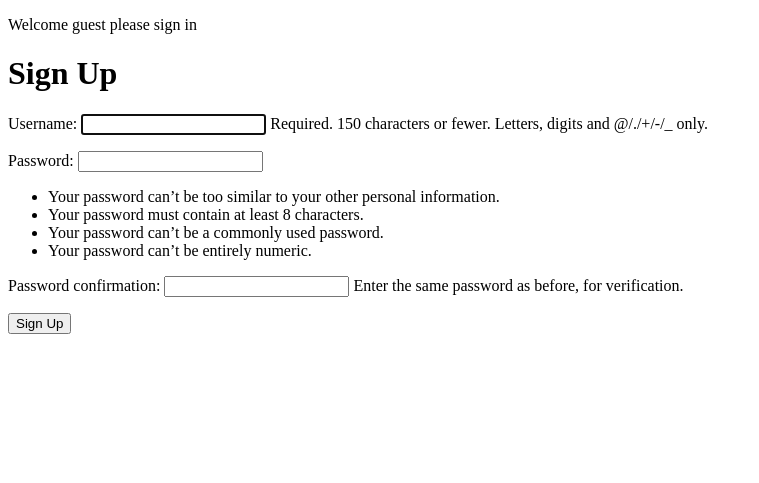
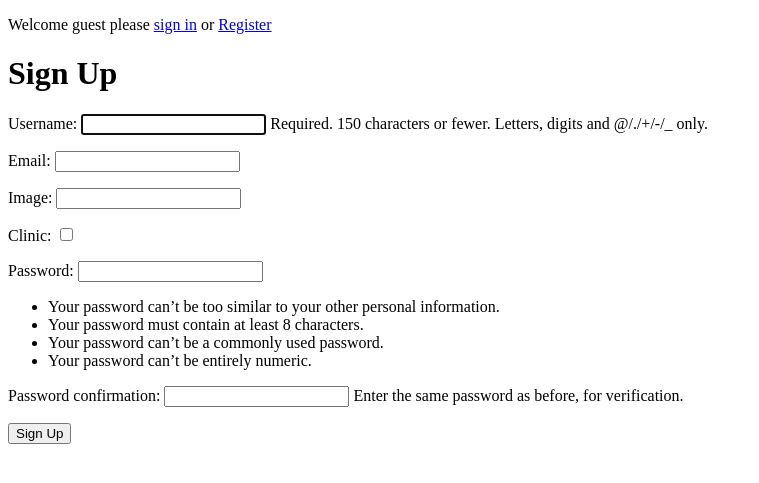
Before and after one commit to masooma99/Animal-Care-Center-, a Django app: page /auth/sign-up in a window 1280 px wide. Shown: the top 483 px of the page, without its empty margins (0-759 px from the left). Run offline with Django 5.2, Linux system fonts and the light colour scheme.

Commit message:
custon user sign up

```diff
--- a/main_app/forms.py
+++ b/main_app/forms.py
@@ -1,15 +1,17 @@
 from django import forms
-
-# from .models import User
+from django.contrib.auth.forms import UserCreationForm
+from .models import CustomUser
 
 
-# class SignUpUserForm(forms.ModelForm):
-#     class Meta:
-#         model = User
-#         fields = ["name", "age", "image", "clinic", "email", "password"]
+class CustomUserCreationForm(UserCreationForm):
+    email = forms.EmailField(required=True)
+    image = forms.CharField()  # (max_length=255)
+    clinic = forms.BooleanField()  # (default=False)
 
-
-# class SignInUserForm(forms.ModelForm):
-#     class Meta:
-#         model = User
-#         fields = ["email", "password"]
+    class Meta(UserCreationForm.Meta):
+        model = CustomUser
+        fields = UserCreationForm.Meta.fields + (
+            "email",
+            "image",
+            "clinic",
+        )
--- a/main_app/models.py
+++ b/main_app/models.py
@@ -1,20 +1,8 @@
 from django.db import models
-
-# from django.contrib.auth.models import AbstractUser
-
-# Create your models here.
-# class User(models.Model):
-#     name = models.CharField(max_length=150)
-#     age = models.IntegerField()  # (min=17)
-#     image = models.CharField()
-#     clinic = models.BooleanField()
-#     email = models.EmailField()
-#     password = models.CharField()  # (min_length=8)
-
-#     def __str__(self):
-#         return self.name
+from django.contrib.auth.models import AbstractUser
 
 
-# class CustomUser(AbstractUser):
-#     image = models.CharField(max_length=255)
-#     clinic = models.BooleanField(default=False)
+class CustomUser(AbstractUser):
+    image = models.CharField(max_length=255)
+    clinic = models.BooleanField(default=False)
+    email = models.EmailField(blank=True)
--- a/main_app/static/js/sign_up.js
+++ b/main_app/static/js/sign_up.js
@@ -1,5 +1,6 @@
 console.log("it works......")
 const myForm = document.getElementById("signup_id")
+console.log()
 // const formValidationButton = document.getElementById("formValidationButton")
 myForm.confirmPassword.addEventListener("change", () => {
   console.log(myForm.confirmPassword.value)
@@ -12,7 +13,7 @@ myForm.confirmPassword.addEventListener("change", () => {
 })
 
 myForm.button.addEventListener("click", () => {
-  event.preventDefault()
+  // event.preventDefault()
   console.log("button clicked")
 
   // console.log(myForm.password.value)
--- a/main_app/templates/base.html
+++ b/main_app/templates/base.html
@@ -11,8 +11,9 @@
   <nav>
     {% if user.is_authenticated %}
       <p>Welcome {{user.username}}</p>
+      <a href="/auth/signout/">Sign Out</a>
       {% else %}
-      <p>Welcome guest please sign in</p>
+      <p>Welcome guest please <a href="/auth/login/">sign in</a> or <a href="/auth/sign-up">Register</a></p>
     {% endif %}
   </nav>
   {% block content %}{% endblock content %}
--- a/main_app/templates/registration/login.html
+++ b/main_app/templates/registration/login.html
@@ -10,6 +10,8 @@
     {% csrf_token %}
     {{ form.as_p }}
     <button>Log in</button>
+    <br>
+    <a href="/auth/sign-up">Register</a>
 
   </form>
 {% endblock content %}
--- a/main_app/urls.py
+++ b/main_app/urls.py
@@ -3,8 +3,6 @@ from . import views
 
 urlpatterns = [
     path("", views.intro_page),
-    # path("user/sign_up", views.signUpCreateView.as_view()),
-    # path("user/sign_in", views.signInCreateView.as_view()),
-    path("auth/sign-up", views.SignUpView2.as_view()),
+    path("auth/sign-up", views.SignUpView.as_view()),
     #
 ]
--- a/main_app/views.py
+++ b/main_app/views.py
@@ -21,42 +21,11 @@ def intro_page(request):
 # -------------------------------------  auth  --------------------------------------------
 
 
-# def my_view(request):
-#     data = list(User.objects.values())
-#     return render(request, "user/sign_up.html", {"table_data": data})
+from django.contrib.auth.forms import UserCreationForm
+from .forms import CustomUserCreationForm
 
 
-# def get_data(request):
-#     data = list(User.objects.values())  # Get database records
-#     return JsonResponse(data, safe=False)
-
-
-# class signUpCreateView(CreateView):
-#     model = User
-#     form_class = SignUpUserForm
-#     success_url = "/"
-#     template_name = "user/sign_up.html"
-
-#     def form_valid(self, form):
-#         return super().form_valid(form)
-
-
-# class signInCreateView(CreateView):
-#     model = User
-#     form_class = SignInUserForm
-#     success_url = "/"
-#     template_name = "user/sign_in.html"
-
-
-from django.contrib.auth.forms import UserCreationForm
-
-
-class SignUpView2(CreateView):
+class SignUpView(CreateView):  # (CreateView):
     template_name = "registration/sign-up.html"
-    form_class = UserCreationForm
+    form_class = CustomUserCreationForm
     success_url = "/auth/login"  # or your home
-
-
-# 1. password and confirm password have to match
-# 2. email needs the @
-# 3.
--- a/pet_project/settings.py
+++ b/pet_project/settings.py
@@ -126,6 +126,7 @@ STATIC_URL = "static/"
 LOGIN_URL = "login"
 LOGIN_REDIRECT_URL = "/"  # after successful login
 LOGOUT_REDIRECT_URL = "login"  # after logout
+AUTH_USER_MODEL = "main_app.CustomUser"
 
 
 # AUTH_USER_MODEL = "main_app.CustomUser"
```
Also changed, not shown: main_app/templates/user/sign_up.html (deleted, +0 -18 lines), main_app/migrations/0001_initial.py (added), main_app/migrations/__init__.py (added).
